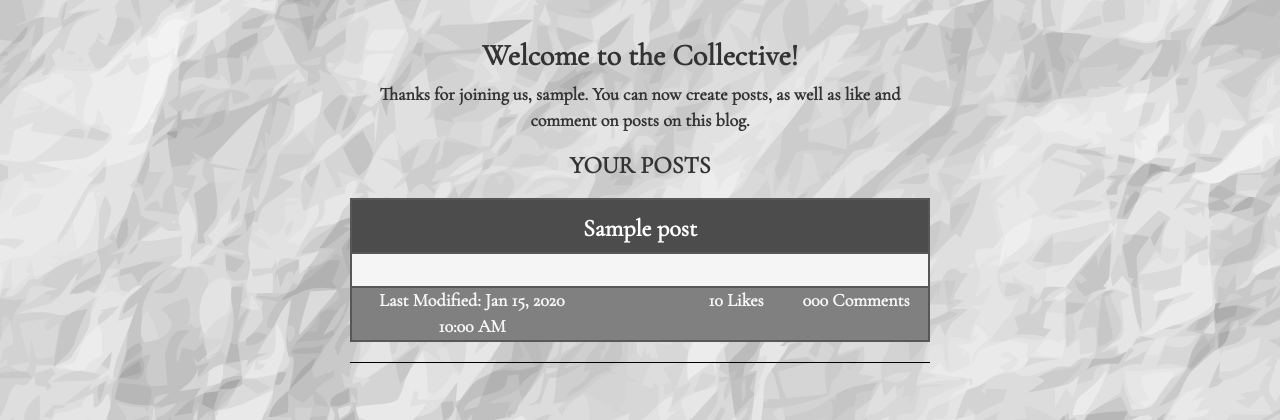
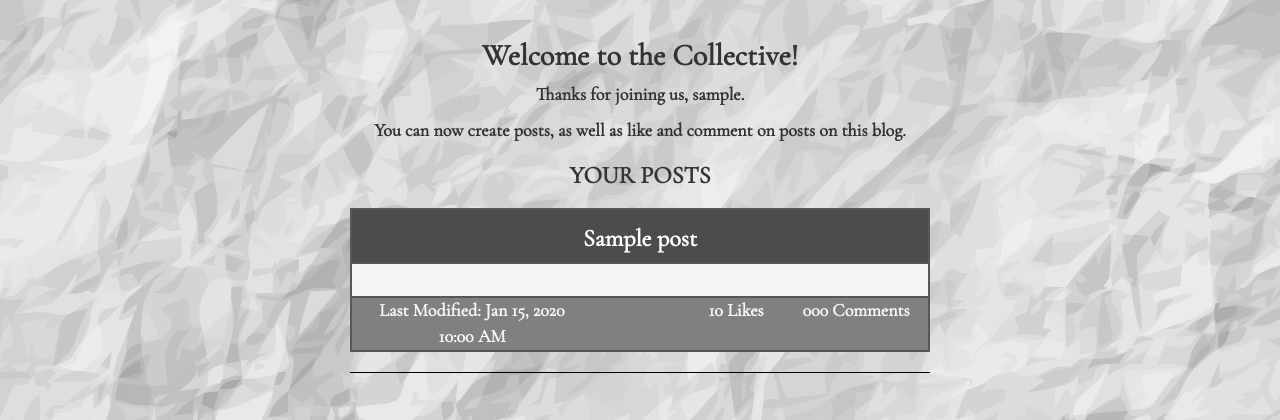
Before and after one commit to TheArtilect/sychronicity, a Python web app: template templates/welcome.html in a window 1280 px wide. Shown: the part 51-471 px from the top of the page. Run offline with Jinja, Linux system fonts and the light colour scheme; the template is opened without the code that fills it: most values are stand-ins (such as "Sample title", 1, 10 or a date in 2020); some libraries are stand-ins or nearby versions.

Commit message:
welcome page styling

```diff
--- a/templates/welcome.html
+++ b/templates/welcome.html
@@ -2,11 +2,14 @@
 
 {% block content %}
 <div id='welcome-page' class='container-fluid'>
-    <h2 class='text-center'>Welcome to the Collective!</h2>
-    <p class='text-center'>Thanks for joining us, <b>{{username}}</b>.
-         You can now create posts, as well as like and comment on posts
-         on this blog.
-    </p>
+    <div class='welcome-top text-center'>
+        <h2 >Welcome to the Collective!</h2>
+        <p>Thanks for joining us, <b>{{username}}</b>.</p>
+        <p>
+             You can now create posts, as well as like and comment on posts
+             on this blog.
+</p>
+    </div>
 
     <div class='welcome-body text-center'>
         <h3 class="text-center">YOUR POSTS</h3>
```
